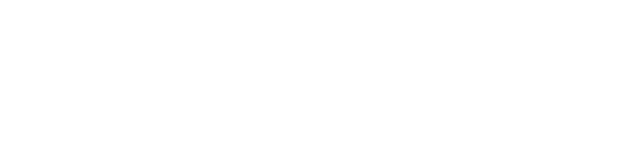
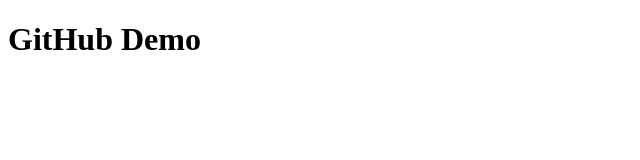
Before and after one commit to CP-JustIT-Bootcamp/GitHub_Demo, a plain HTML site: page index.html in a window 1280 px wide. Shown: the whole page, without its empty margins (0-640 px from the left). Drawn offline with Linux system fonts and the light colour scheme.

Commit message:
Added h1 to html

```diff
--- a/index.html
+++ b/index.html
@@ -7,5 +7,7 @@
     <script defer src="script.js"></script>
     <title>GitHub Demo</title>
   </head>
-  <body></body>
+  <body>
+    <h1>GitHub Demo</h1>
+  </body>
 </html>
```
